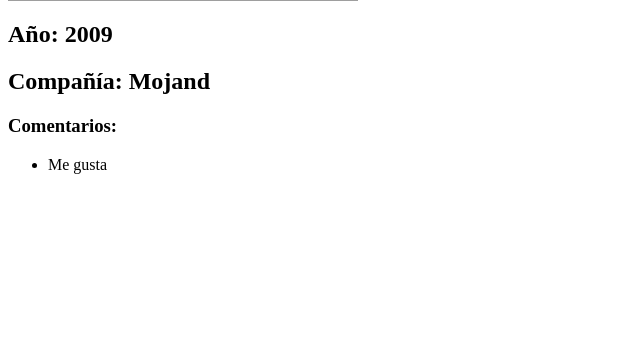
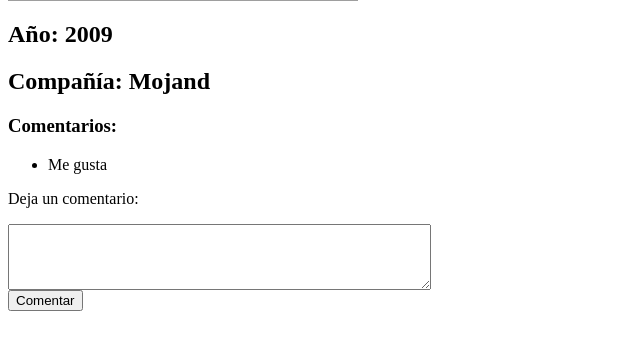
Before and after one commit to reirisp/DWES, a PHP site: page /detail.php?juego_id=1 in a window 1280 px wide. Shown: the part 265-615 px from the top of the page, without its empty margins (0-640 px from the left). Run offline with PHP 8.4, Linux system fonts and the light colour scheme; data comes from the database, SQL or seed files in the repository; grey boxes are pictures that could not be loaded.

Commit message:
añadido formulario a la página

```diff
--- a/sprint2sql/www/mysite/detail.php
+++ b/sprint2sql/www/mysite/detail.php
@@ -35,5 +35,11 @@
 				mysqli_close($db);
 			?>
 		</ul>
+		<p>Deja un comentario:</p>
+		<form action = "/coment.php" method = "post">
+			<textarea rows = "4" cols = "50" name = "new_coment"></textarea><br>
+			<input type = "hidden" name = "juego_id" value = "<?php echo $juego_id; ?>">
+			<input type = "submit" value = "Comentar">
+		</form>
 	</body>
 </html>
```
